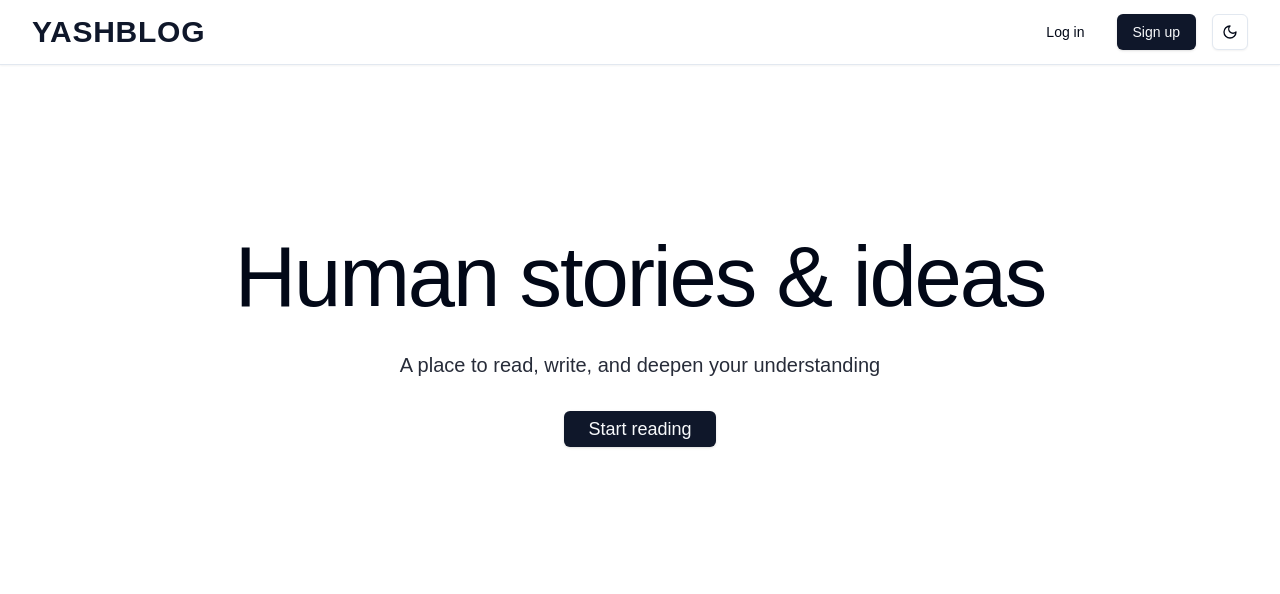
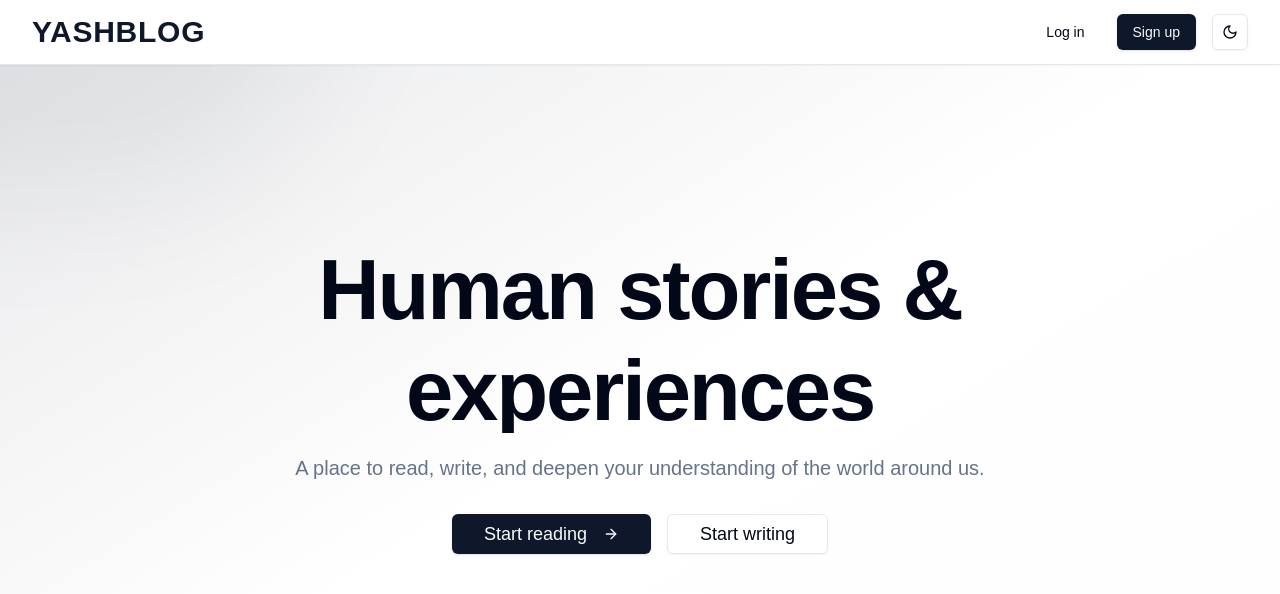
Before and after one commit to YASHDEV42/YASHBLOG, a Next.js app: page / in a window 1280 px wide. Shown: the top 594 px of the page. Built offline with nearby package versions, Linux system fonts and the light colour scheme; no server answers.

Commit message:
improving the hero page

```diff
--- a/app/page.tsx
+++ b/app/page.tsx
@@ -1,22 +1,37 @@
+import { AnimatedTitle } from "@/components/AnimatedTitle";
 import { Button } from "@/components/ui/button";
+import { ArrowRight } from "lucide-react";
 import Link from "next/link";
 const Home = async () => {
   return (
-    <div className="relative min-h-[85vh] flex items-center">
-      <div className="w-full  mx-auto px-6">
+    <section className="relative h-screen flex items-center overflow-hidden bg-gradient-to-br from-primary/10 via-background to-secondary/10">
+      {/* Background decoration */}
+      <div className="absolute inset-0 overflow-hidden">
+        <div className="absolute -left-1/4 -top-1/4 w-1/2 h-1/2 bg-primary/5 rounded-full blur-3xl" />
+        <div className="absolute -right-1/4 -bottom-1/4 w-1/2 h-1/2 bg-secondary/5 rounded-full blur-3xl" />
+      </div>
+
+      <div className="container mx-auto px-6 relative z-10">
         <div className="text-center">
-          <h1 className="text-[85px] leading-[1] tracking-tight mb-8">
-            Human stories & ideas
-          </h1>
-          <p className="text-xl mb-8 opacity-85 ">
-            A place to read, write, and deepen your understanding
+          <AnimatedTitle />
+          <p className="text-lg sm:text-xl mb-8 text-muted-foreground max-w-3xl mx-auto">
+            A place to read, write, and deepen your understanding of the world
+            around us.
           </p>
-          <Button asChild className="px-6 py-2  text-lg">
-            <Link href="/explorer">Start reading</Link>
-          </Button>
+          <div className="flex flex-col sm:flex-row justify-center items-center gap-4">
+            <Button asChild size="lg" className="text-lg group">
+              <Link href="/explorer">
+                Start reading
+                <ArrowRight className="ml-2 h-4 w-4 transition-transform group-hover:translate-x-1" />
+              </Link>
+            </Button>
+            <Button asChild variant="outline" size="lg" className="text-lg">
+              <Link href="/profile/create-post">Start writing</Link>
+            </Button>
+          </div>
         </div>
       </div>
-    </div>
+    </section>
   );
 };
 export default Home;
--- /dev/null
+++ b/components/AnimatedTitle.tsx
@@ -0,0 +1,40 @@
+"use client";
+
+import React, { useState, useEffect } from "react";
+
+const words = ["ideas", "perspectives", "experiences", "insights"];
+
+export function AnimatedTitle() {
+  const [currentWordIndex, setCurrentWordIndex] = useState(0);
+  const [isAnimating, setIsAnimating] = useState(false);
+
+  useEffect(() => {
+    const interval = setInterval(() => {
+      setIsAnimating(true);
+      setTimeout(() => {
+        setCurrentWordIndex((prevIndex) => (prevIndex + 1) % words.length);
+        setIsAnimating(false);
+      }, 500);
+    }, 2000);
+
+    return () => clearInterval(interval);
+  }, []);
+
+  return (
+    <h1 className="text-4xl sm:text-6xl lg:text-[85px] font-bold leading-tight tracking-tight mb-6 mx-auto">
+      Human stories & <br />
+      <span className="relative top-4 inline-block overflow-hidden">
+        <span
+          className={`inline-block transition-all duration-1000 ${
+            isAnimating
+              ? "opacity-0 -translate-y-2"
+              : "opacity-100 translate-y-0"
+          }`}
+          aria-hidden={isAnimating}
+        >
+          {words[currentWordIndex]}
+        </span>
+      </span>
+    </h1>
+  );
+}
```
